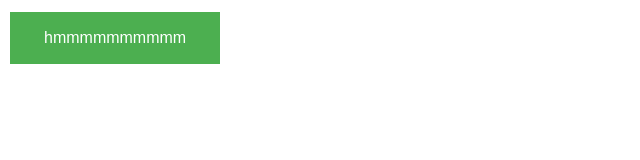
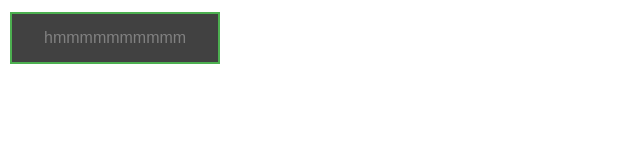
Before and after one commit to chickennu99et/test, a plain HTML site: page index.html in a window 1280 px wide. In both pictures the pointer is over the button "hmmmmmmmmmm". Shown: the whole page, without its empty margins (0-640 px from the left). Drawn offline with Linux system fonts and the light colour scheme.

Commit message:
color fix

```diff
--- a/index.html
+++ b/index.html
@@ -15,14 +15,14 @@
 }
 
 .button1 {
-  background-color: white;
+  background-color: #000000;
   color: black;
   border: 2px solid #4CAF50;
 }
 
 .button1:hover {
-  background-color: #4CAF50;
-  color: white;
+  background-color: #414141;
+  color: gray;
 }
 
 
```
